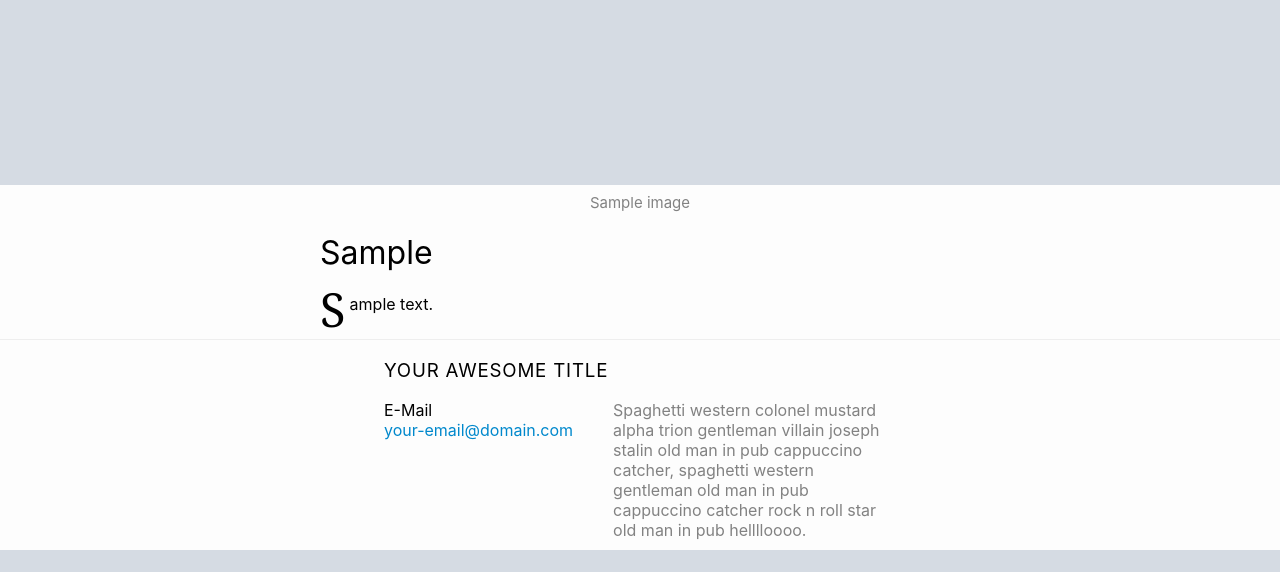
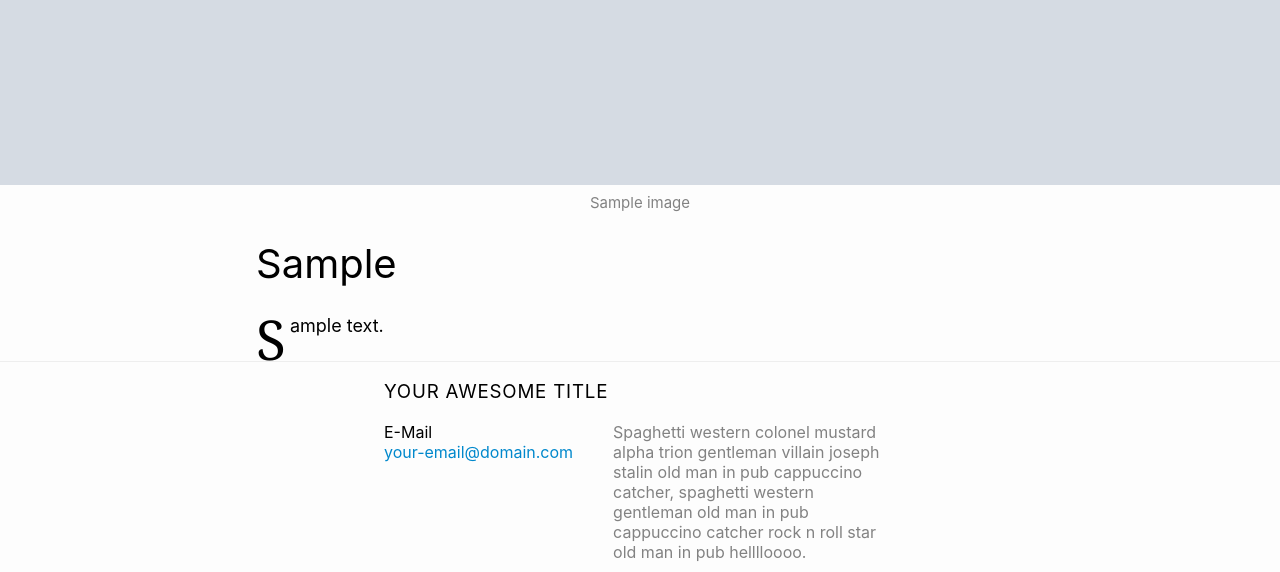
Before and after one commit to thesus/bokstaever, a Django app: a page that uses src/bokstaever/templates/bokstaever/detail.html in a window 1280 px wide. Shown: the part 415-987 px from the top of the page. Before the commit the page ends 965 px from the top, so only its background shows below. Run offline with Django 3.2, Linux system fonts and the light colour scheme; tables that the repository leaves empty hold one stand-in row (values such as "Sample post"); grey boxes marked "Sample" are stand-in pictures; style sheets or scripts are compiled from the project's sources.

Commit message:
Hyphenation, media rules and bugfix for saving of Post-model

```diff
--- a/src/bokstaever/models.py
+++ b/src/bokstaever/models.py
@@ -62,8 +62,8 @@ class Post(models.Model):
     slug = models.SlugField(max_length=200)
 
     def save(self, *args, **kwargs):
-        if not self.url_slug:
-            self.url_slug = slugify(self.headline)
+        if not self.slug:
+            self.slug = slugify(self.headline)
         super().save(*args, **kwargs)
 
     def get_absolute_url(self):
--- a/src/bokstaever/static/css/style.scss
+++ b/src/bokstaever/static/css/style.scss
@@ -247,7 +247,12 @@ label.menu-toggle {
     }
 
     .post-content {
-        width: 50%;
+        @media screen and (min-width: 1300px) {
+            width: 45%;
+        }
+        @media screen and (min-width: 700px) and (max-width: 1300px) {
+            width: 60%;
+        }
         @media screen and (min-width: 500px) and (max-width: 700px) {
             width: 80%;
         }
@@ -255,15 +260,22 @@ label.menu-toggle {
             width: 95%;
         }
         margin: auto;
+        h1 {
+          //font-family: Georgia;
+          font-size: 40px;
+        }
 
         .text {
             text-align: justify;
+            word-break: break-word;
+            hyphens: auto;
+            font-size: 18px;
             p:first-child:first-letter {
               // color: #903;
               float: left;
               font-family: Georgia;
-              font-size: 47px;
-              line-height: 25px;
+              font-size: 55px;
+              line-height: 41px;
               padding: 3px 4px 0 0;
             }
         }
--- a/src/bokstaever/templates/bokstaever/detail.html
+++ b/src/bokstaever/templates/bokstaever/detail.html
@@ -10,7 +10,7 @@
   </div>
     <div class="post-content">
         <h1>{{ object.headline }}</h1>
-        <div class="text">
+        <div class="text" lang="en">
             {{ object.text|linebreaks }}
         </div>
     </div>
```
